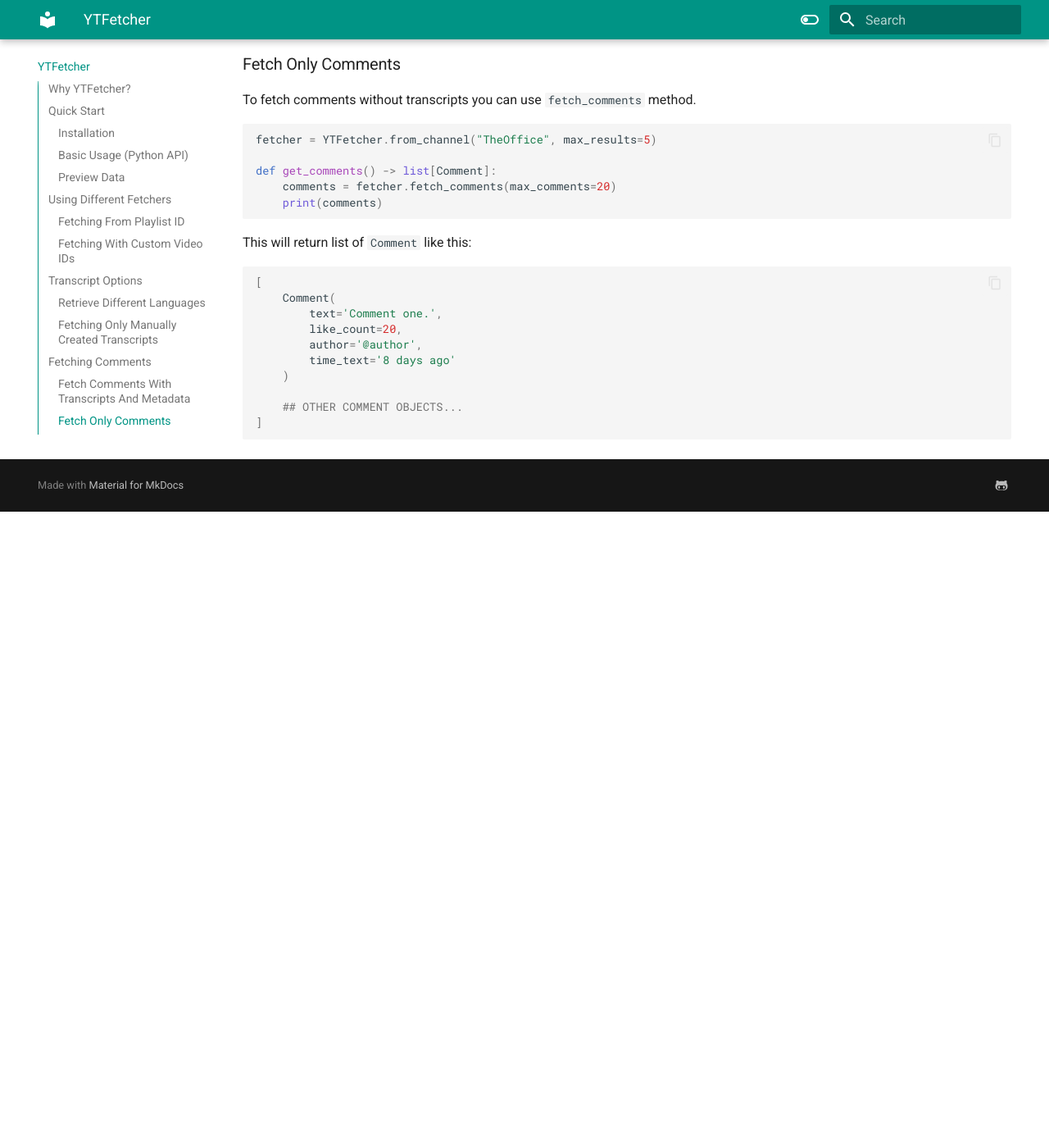
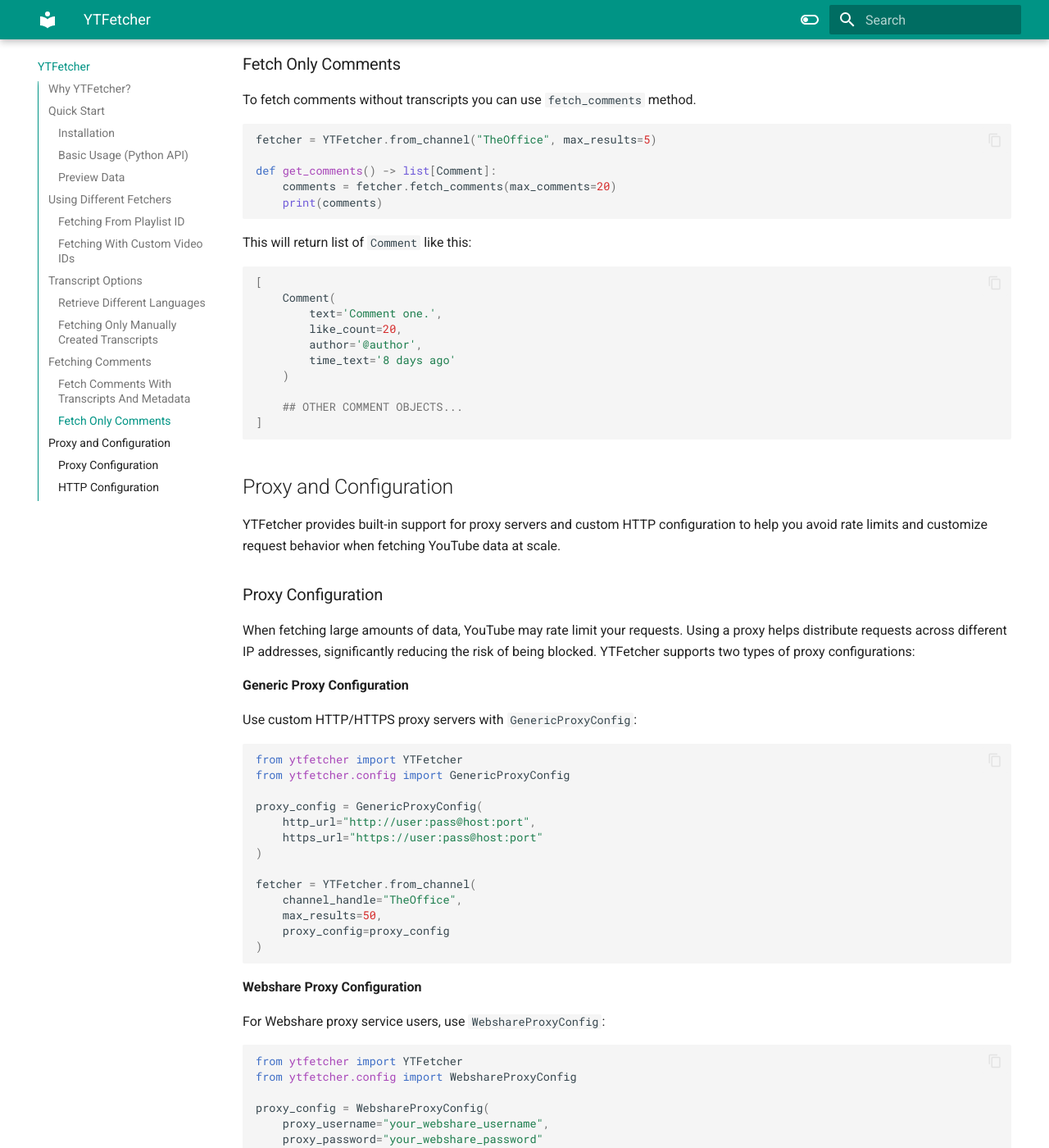
Before and after one commit to kaya70875/ytfetcher, an MkDocs documentation site: the page built from docs/index.md, in a window 1280 px wide and 1400 px high, scrolled down 4604 px. Shown: the whole window at 82% size. Built offline with MkDocs 1.6.1 and Material for MkDocs 9.7.7, drawn with Linux system fonts in a browser that asks for light colours; before the commit the page ends 5228 px from its top, so only the background shows below that; some of the changed text lies outside the part shown.

Commit message:
add proxy and custom configurations section

````diff
--- a/docs/index.md
+++ b/docs/index.md
@@ -210,3 +210,78 @@
     ## OTHER COMMENT OBJECTS...
 ]
 ```
+
+
+## Proxy and Configuration
+
+YTFetcher provides built-in support for proxy servers and custom HTTP configuration to help you avoid rate limits and customize request behavior when fetching YouTube data at scale.
+
+### Proxy Configuration
+
+When fetching large amounts of data, YouTube may rate limit your requests. Using a proxy helps distribute requests across different IP addresses, significantly reducing the risk of being blocked. YTFetcher supports two types of proxy configurations:
+
+**Generic Proxy Configuration**
+
+Use custom HTTP/HTTPS proxy servers with `GenericProxyConfig`:
+
+```python
+from ytfetcher import YTFetcher
+from ytfetcher.config import GenericProxyConfig
+
+proxy_config = GenericProxyConfig(
+    http_url="http://user:pass@host:port",
+    https_url="https://user:pass@host:port"
+)
+
+fetcher = YTFetcher.from_channel(
+    channel_handle="TheOffice",
+    max_results=50,
+    proxy_config=proxy_config
+)
+```
+
+**Webshare Proxy Configuration**
+
+For Webshare proxy service users, use `WebshareProxyConfig`:
+
+```python
+from ytfetcher import YTFetcher
+from ytfetcher.config import WebshareProxyConfig
+
+proxy_config = WebshareProxyConfig(
+    proxy_username="your_webshare_username",
+    proxy_password="your_webshare_password"
+)
+
+fetcher = YTFetcher.from_channel(
+    channel_handle="TheOffice",
+    max_results=50,
+    proxy_config=proxy_config
+)
+```
+
+!!! Tip
+    You can find your Webshare proxy credentials at [https://dashboard.webshare.io/proxy/settings](https://dashboard.webshare.io/proxy/settings)
+
+### HTTP Configuration
+
+YTFetcher automatically uses realistic browser-like headers to mimic real browser behavior. However, you can customize HTTP settings including timeout and custom headers:
+
+```python
+from ytfetcher import YTFetcher
+from ytfetcher.config import HTTPConfig
+
+http_config = HTTPConfig(
+    timeout=4.0,  # Request timeout in seconds
+    headers={"User-Agent": "Custom-Agent/1.0"}  # Custom headers
+)
+
+fetcher = YTFetcher.from_channel(
+    channel_handle="TheOffice",
+    max_results=10,
+    http_config=http_config
+)
+```
+
+!!! Note
+    If you don't provide custom headers, YTFetcher will automatically use realistic browser headers to avoid detection.
````
